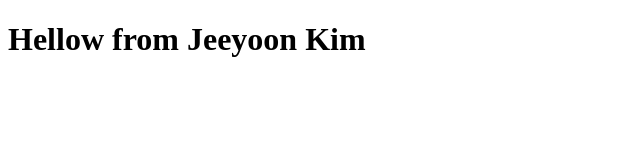
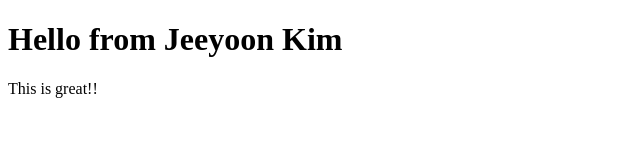
Before and after one commit to Jeeyoonk/hello, a plain HTML site: page index.html in a window 1280 px wide. Shown: the whole page, without its empty margins (0-640 px from the left). Drawn offline with Linux system fonts and the light colour scheme.

Commit message:
Update index.html

```diff
--- a/index.html
+++ b/index.html
@@ -8,7 +8,7 @@
   <title>Document</title>
 </head>
 <body>
-  <h1> Hellow from Jeeyoon Kim </h1>
-
+  <h1> Hello from Jeeyoon Kim </h1>
+  <p> This is great!! </p>
 </body>
 </html>
```
